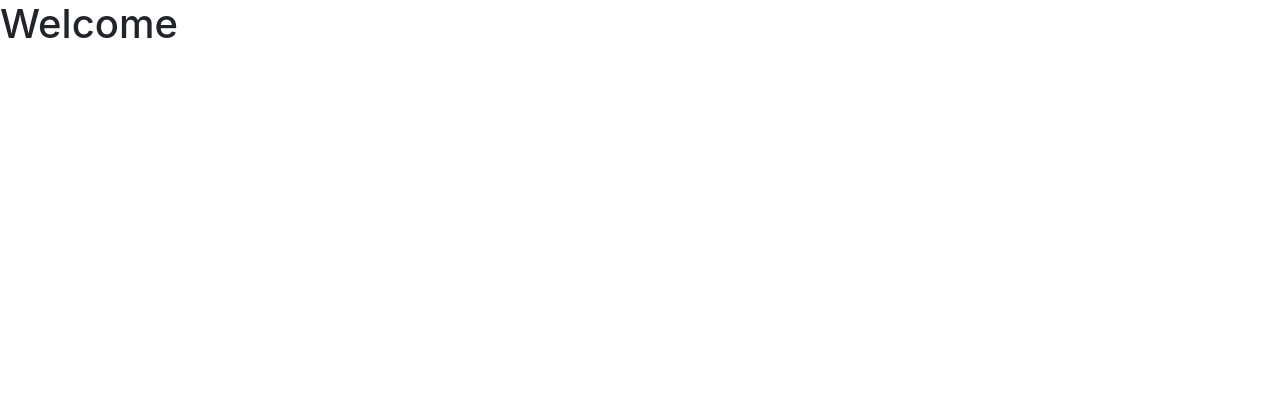
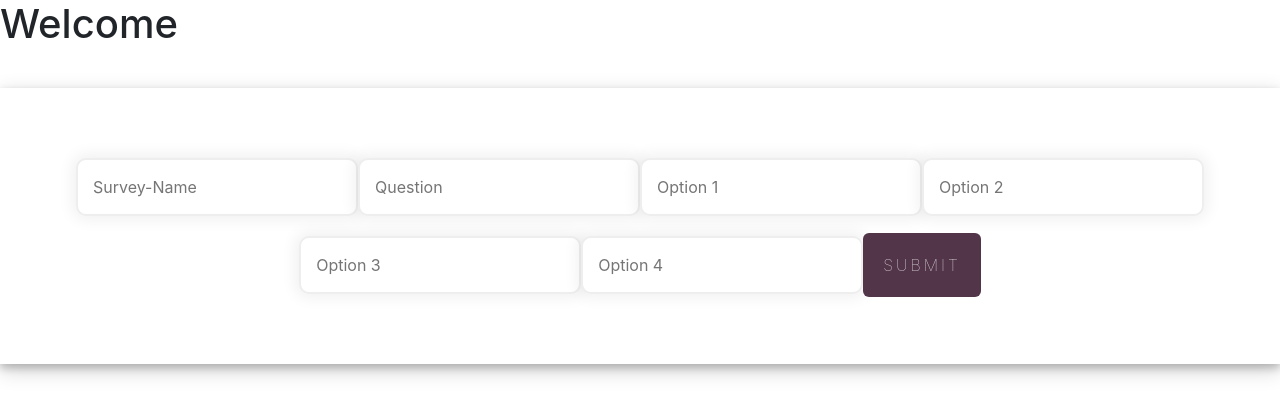
Before and after one commit to tylerdrewwork/Surveasy, a React (Create React App) app in the folder client/: page /admin in a window 1280 px wide. Shown: the top 416 px of the page. Built offline with nearby package versions, Linux system fonts and the light colour scheme; the HTML template or start-up script is replaced by a standard one.

Commit message:
added functionality to input change and form submit

```diff
--- a/client/src/components/createSurvey/createSurvey.js
+++ b/client/src/components/createSurvey/createSurvey.js
@@ -3,17 +3,32 @@ import Button from "../Button/button";
 import Input from "../Input/input";
 import "./createSurvey.css";
 import { Grid, Row, Col } from "react-bootstrap";
+import API from "../../utils/API";
 
 function CreateSurvey() {
+
+    const [surveyData, setSurveyData] = useState({})
+
+    function handleInputChange(event) {
+        const { name, value } = event.target;
+        setSurveyData({...surveyData, [name]: value});
+    }
+
+    function handleFormSubmit(event) {
+        event.preventDefault();
+        API.createSurvey()
+        console.log("Testing handle form submit data: " + surveyData)
+    }
+
   return (
     <div className="back-div">
-      <Input name="Survey Name" />
-      <Input name="Question" />
-      <Input name="Option 1" />
-      <Input name="Option 2" />
-      <Input name="Option 3" />
-      <Input name="Option 4" />
-      <Button name="Submit" />
+      <Input onChange={handleInputChange} name="Survey-Name" />
+      <Input onChange={handleInputChange} name="Question" />
+      <Input onChange={handleInputChange} name="Option 1" />
+      <Input onChange={handleInputChange} name="Option 2" />
+      <Input onChange={handleInputChange} name="Option 3" />
+      <Input onChange={handleInputChange} name="Option 4" />
+      <Button onClick={handleFormSubmit} name="Submit" />
     </div>
   );
 }
--- a/client/src/pages/admin.js
+++ b/client/src/pages/admin.js
@@ -11,6 +11,7 @@ function Admin() {
   return (
     <div>
       <h1>Welcome</h1>
+      <CreateSurvey />
     </div>
   );
 }
--- a/client/src/utils/API.js
+++ b/client/src/utils/API.js
@@ -21,23 +21,24 @@ export default {
     return axios.get("/api/user/" + username);
   },
 
-  //   getSurvey: function () {
-  //     return axios.get("/api/survey");
-  //   },
+    getSurvey: function () {
+      return axios.get("/api/survey");
+    },
 
-  //   createSurvey: function () {
-  //     return axios.post("/api/survey");
-  //   },
+    createSurvey: function () {
+      console.log("Testing CreateSurvey");
+      return axios.post("/api/survey");
+    },
 
-  //   getSurveyId: function (id) {
-  //     return axios.get("/api/survey/" + id);
-  //   },
+    getSurveyId: function (id) {
+      return axios.get("/api/survey/" + id);
+    },
 
-  //   updateSurvey: function (id) {
-  //     return axios.put("/api/survey/" + id);
-  //   },
+    updateSurvey: function (id) {
+      return axios.put("/api/survey/" + id);
+    },
 
-  //   deleteSurvey: function (id) {
-  //     return axios.delete("/api/survey/" + id);
-  //   },
+    deleteSurvey: function (id) {
+      return axios.delete("/api/survey/" + id);
+    },
 };
```
